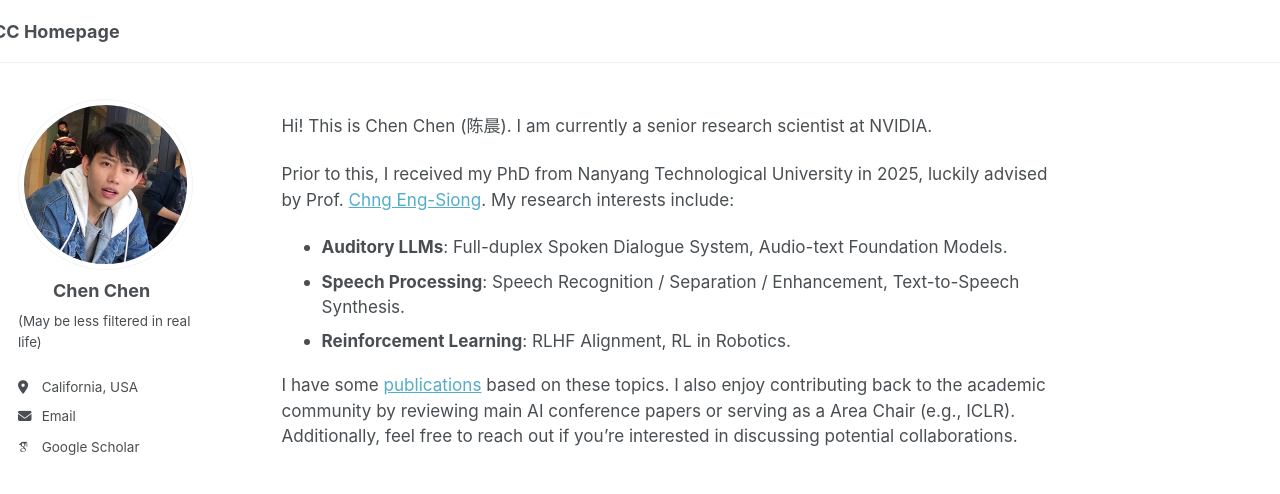
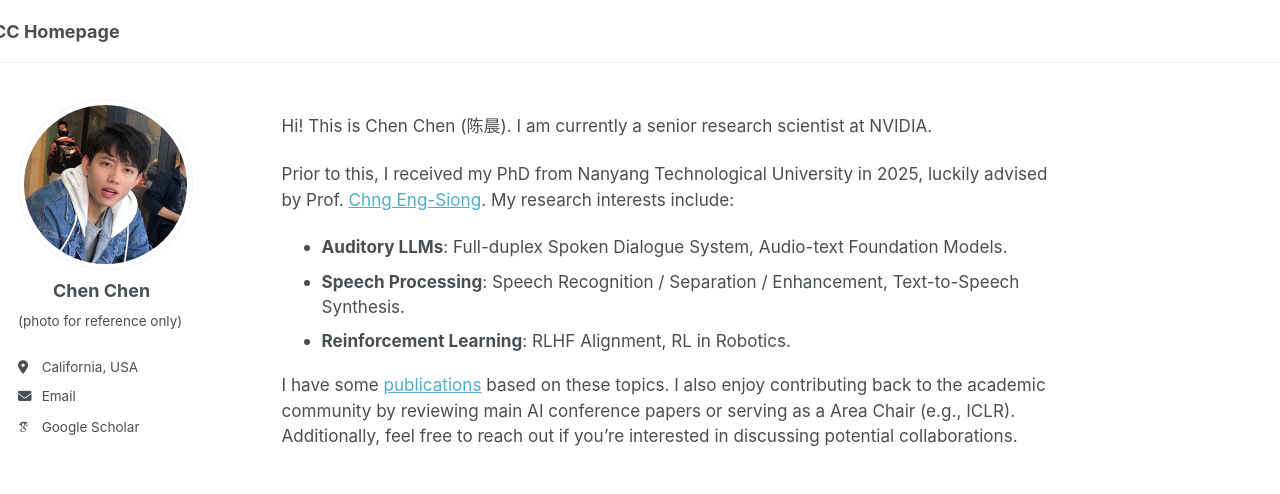
Before and after one commit to cchen1436/cchen1436.github.io, a Jekyll site: the page built from _pages/about.md, in a window 1280 px wide. Shown: the top 494 px of the page. Built offline with Jekyll 4.4.1, drawn with Linux system fonts in a browser that asks for light colours; some web fonts are replaced; a script that is not in the unit is left out.

Commit message:
Update _config.yml

```diff
--- a/_config.yml
+++ b/_config.yml
@@ -24,7 +24,7 @@ author:
   # Biographic information
   avatar           : "images/profile.jpg"
   name             : "   Chen Chen"
-  pronouns         : "(May be less filtered in real life)"
+  pronouns         : "(photo for reference only)"
   bio              : #""
   location         : "California, USA"
   # employer         :  "NVIDIA"
```
